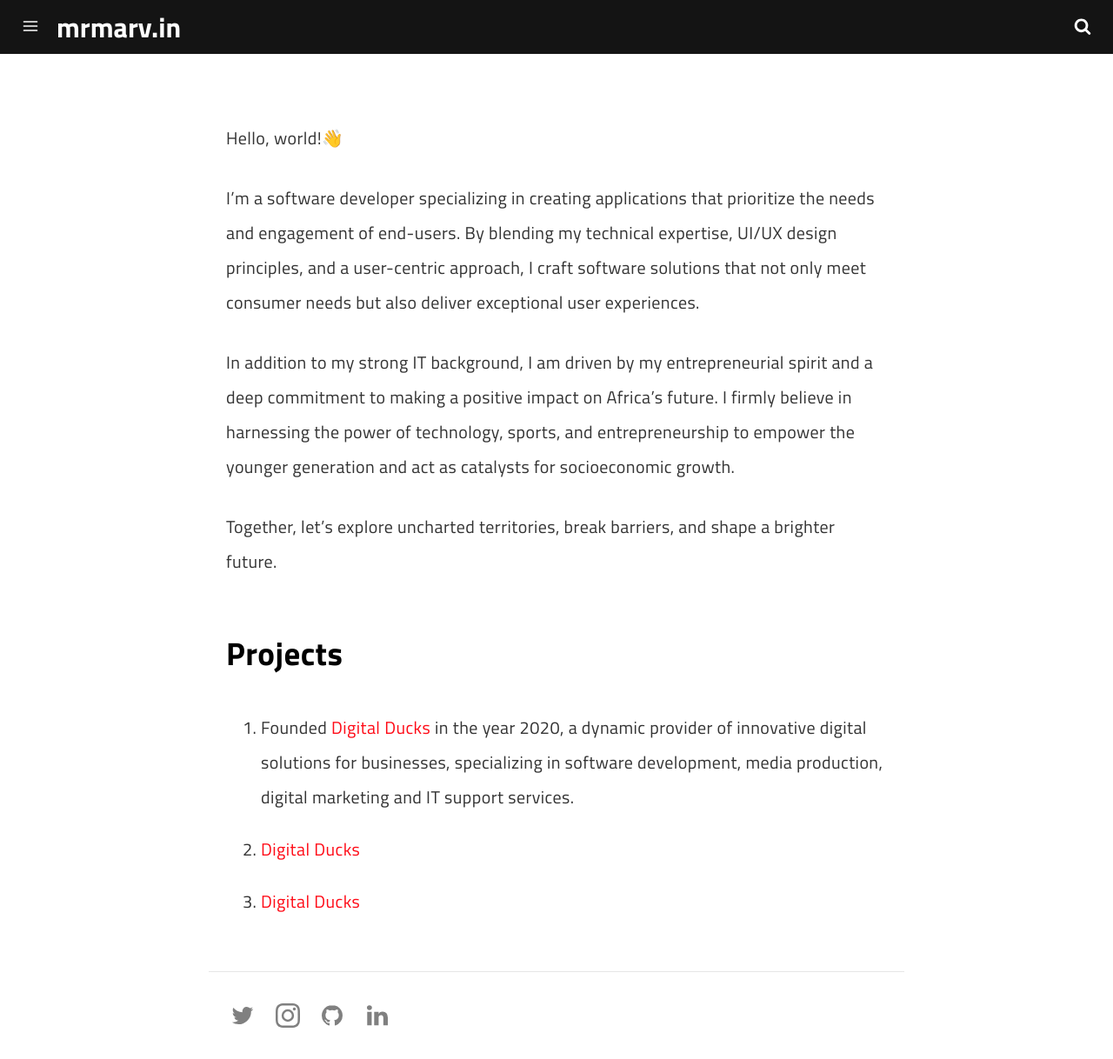
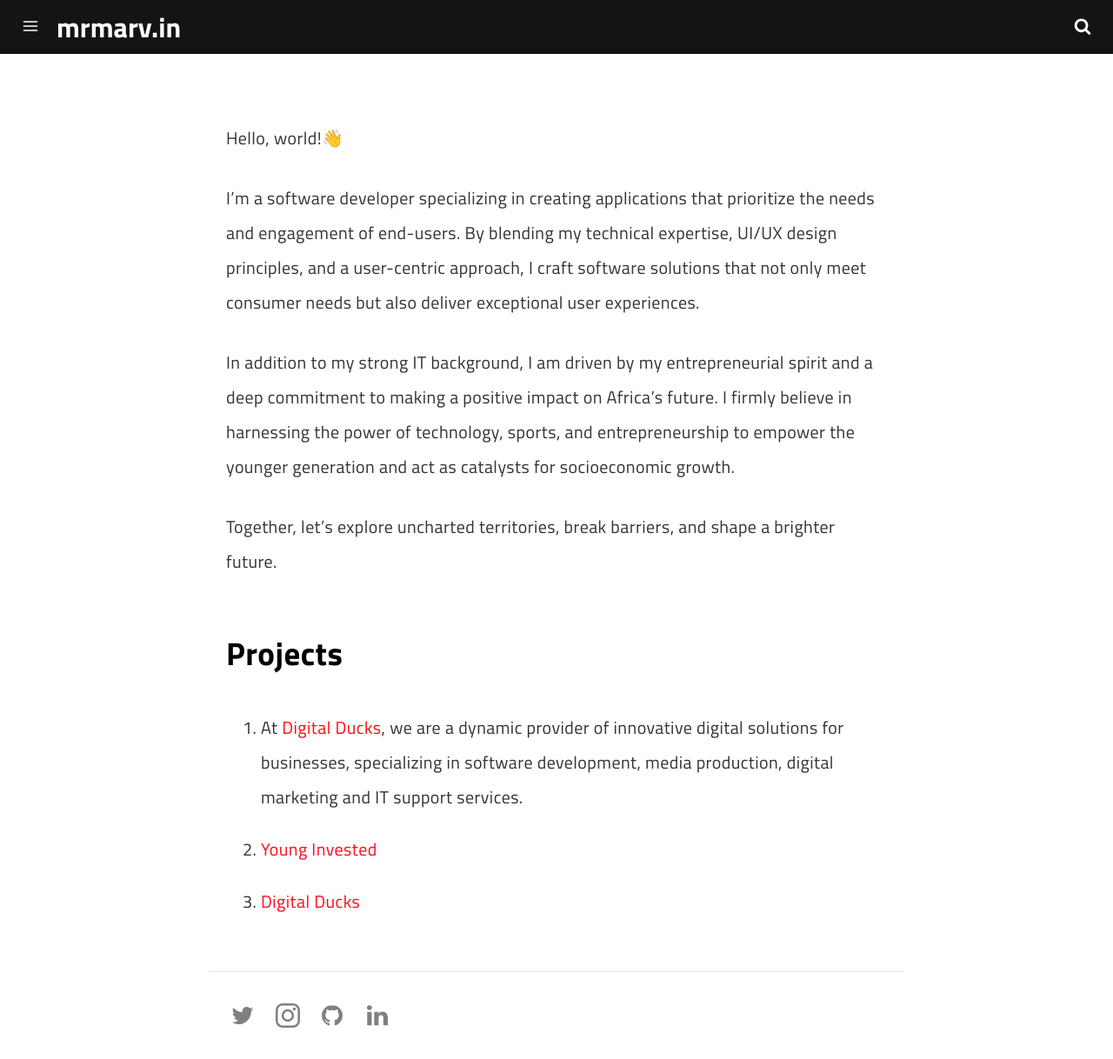
Before and after one commit to marv0/marv0.github.io, a Jekyll site: the page built from pages/about.md, in a window 1280 px wide and 1218 px high. Shown: the whole window at 87% size. Built offline with Jekyll 4.4.1, drawn with Linux system fonts in a browser that asks for light colours; a script that is not in the unit is left out.

Commit message:
Update about.md

```diff
--- a/pages/about.md
+++ b/pages/about.md
@@ -17,6 +17,6 @@
 
 ## Projects
 
-1. Founded [Digital Ducks](https://www.digitalducks.co.ke) in the year 2020, a dynamic provider of innovative digital solutions for businesses, specializing in software development, media production, digital marketing and IT support services.
-2. [Digital Ducks](https://www.digitalducks.co.ke)
+1. At [Digital Ducks](https://www.digitalducks.co.ke), we are a dynamic provider of innovative digital solutions for businesses, specializing in software development, media production, digital marketing and IT support services.
+2. [Young Invested](https://www.digitalducks.co.ke)
 3. [Digital Ducks](https://www.digitalducks.co.ke)
```
